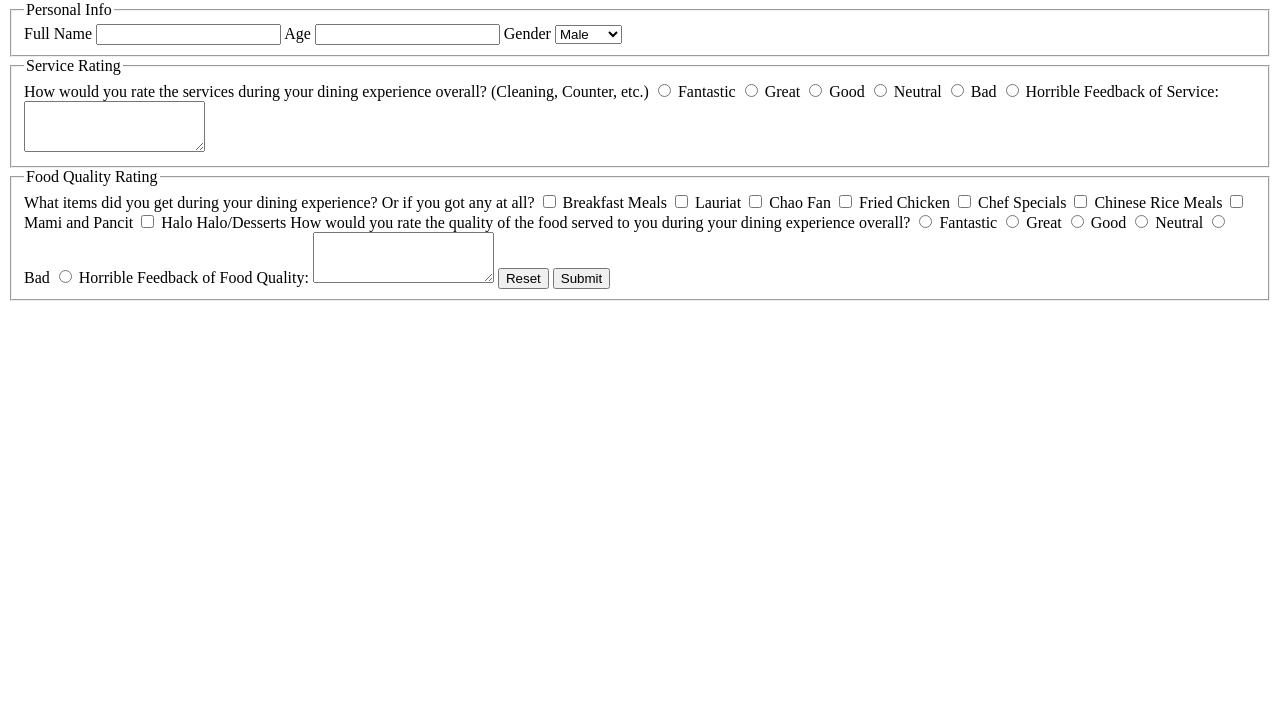
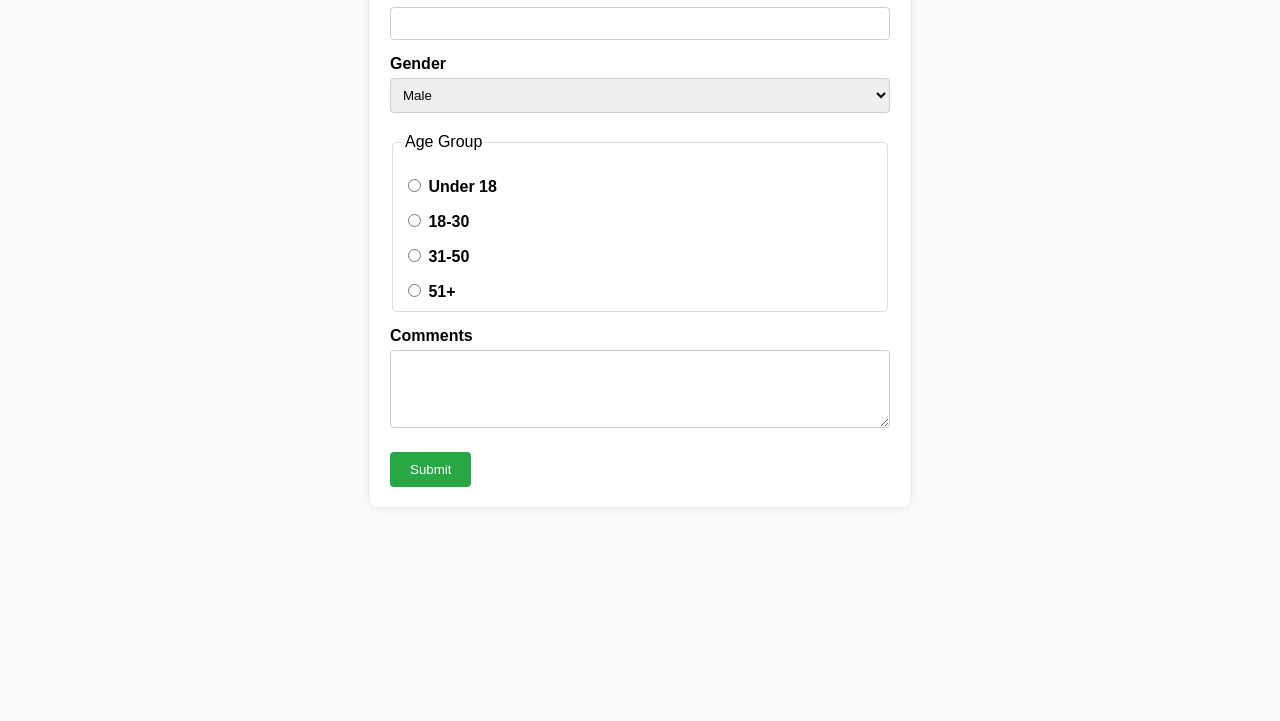
Before and after one commit to MlnchlcMss/survey-form, a plain HTML site: page index.html in a window 1280 px wide. Shown: the part 79-800 px from the top of the page. Drawn offline with Linux system fonts and the light colour scheme.

Commit message:
Update index.html

```diff
--- a/index.html
+++ b/index.html
@@ -1,105 +1,195 @@
 <!DOCTYPE html>
-<html>
-<head>
-  <title>Chowking Survey</title>
-    <link rel="stylesheet" href="styles.css">
+<!-- saved from url=(0014)about:internet -->
+<html><head><meta http-equiv="Content-Type" content="text/html; charset=windows-1252">
+
+  <title>Simple Google Form</title>
+
+  <style>
+
+    body {
+
+      font-family: Arial, sans-serif;
+
+      background: #f9f9f9;
+
+      padding: 20px;
+
+    }
+
+    form {
+
+      background: #fff;
+
+      padding: 20px;
+
+      max-width: 500px;
+
+      margin: auto;
+
+      border-radius: 8px;
+
+      box-shadow: 0 0 10px rgba(0,0,0,0.1);
+
+    }
+
+    label {
+
+      display: block;
+
+      margin-top: 15px;
+
+      font-weight: bold;
+
+    }
+
+    input[type="text"],
+
+    select,
+
+    textarea {
+
+      width: 100%;
+
+      padding: 8px;
+
+      margin-top: 5px;
+
+      border-radius: 4px;
+
+      border: 1px solid #ccc;
+
+      box-sizing: border-box;
+
+    }
+
+    fieldset {
+
+      margin-top: 20px;
+
+      padding: 10px;
+
+      border-radius: 5px;
+
+      border: 1px solid #ddd;
+
+    }
+
+    button {
+
+      margin-top: 20px;
+
+      padding: 10px 20px;
+
+      background: #28a745;
+
+      color: white;
+
+      border: none;
+
+      border-radius: 4px;
+
+      cursor: pointer;
+
+    }
+
+    button:hover {
+
+      background: #218838;
+
+    }
+
+  </style>
+
 </head>
+
 <body>
-<h1> Chowking Dining Experience Survey </h1>
-<form id="ChowkingForm">
 
-<fieldset>
-  <legend>Personal Info</legend>
 
-  <label for="Fname">Full Name</label>
-  <input type="text" name="name" id="Fname" required>
 
-  <label for="Age">Age</label>
-  <input type="number" name="age" id="Age" required>
+<form id="googleForm">
 
-  <label for="Gender">Gender</label>
-  <select name="gender" id="Gender">
+  <label for="name">Name</label>
+
+  <input type="text" name="name" id="name" required="">
+
+
+
+  <label for="gender">Gender</label>
+
+  <select name="gender" id="gender">
+
     <option value="Male">Male</option>
+
     <option value="Female">Female</option>
-    <option value="Other">Abstain</option>
+
+    <option value="Other">Other</option>
+
   </select>
 
-</fieldset>
-
- <fieldset>
-  <legend>Service Rating</legend>
-
-  <label> How would you rate the services during your dining experience overall? (Cleaning, Counter, etc.) </label>
-  <label><input type="radio" name="rating_service" value="5" required> Fantastic</label>
-  <label><input type="radio" name="rating_service" value="4"> Great</label>
-  <label><input type="radio" name="rating_service" value="3"> Good</label>
-  <label><input type="radio" name="rating_service" value="2"> Neutral</label>
-  <label><input type="radio" name="rating_service" value="1"> Bad</label>
-  <label><input type="radio" name="rating_service" value="0"> Horrible</label>
 
 
-  <label> Feedback of Service:
-    <textarea name="feedback_service" id="feedback1" rows="3"></textarea>
-  </label>
+  <fieldset>
+
+    <legend>Age Group</legend>
+
+    <label><input type="radio" name="ageGroup" value="Under 18"> Under 18</label>
+
+    <label><input type="radio" name="ageGroup" value="18-30"> 18-30</label>
+
+    <label><input type="radio" name="ageGroup" value="31-50"> 31-50</label>
+
+    <label><input type="radio" name="ageGroup" value="51+"> 51+</label>
+
+  </fieldset>
 
 
-</fieldset>
 
-<fieldset>
+  <label for="comments">Comments</label>
 
-  <legend>Food Quality Rating</legend>
-
-  <label>What items did you get during your dining experience? Or if you got any at all?</label>
-  <label><input type="checkbox" name="food" value="bm1"> Breakfast Meals</label>
-  <label><input type="checkbox" name="food" value="l1"> Lauriat</label>
-  <label><input type="checkbox" name="food" value="cf"> Chao Fan</label>
-  <label><input type="checkbox" name="food" value="fc1"> Fried Chicken</label>
-  <label><input type="checkbox" name="food" value="cs1"> Chef Specials</label>
-  <label><input type="checkbox" name="food" value="cr1"> Chinese Rice Meals</label>
-  <label><input type="checkbox" name="food" value="mp1"> Mami and Pancit</label>
-  <label><input type="checkbox" name="food" value="hhd1"> Halo Halo/Desserts</label>
+  <textarea name="comments" id="comments" rows="4"></textarea>
 
 
-  <label>How would you rate the quality of the food served to you during your dining experience overall?</label>
-  <label><input type="radio" name="rating_food" value="5" required> Fantastic</label>
-  <label><input type="radio" name="rating_food" value="4"> Great</label>
-  <label><input type="radio" name="rating_food" value="3"> Good</label>
-  <label><input type="radio" name="rating_food" value="2"> Neutral</label>
-  <label><input type="radio" name="rating_food" value="1"> Bad</label>
-  <label><input type="radio" name="rating_food" value="0"> Horrible</label>
+
+  <button type="submit">Submit</button>
+
+</form>
 
 
-  <label> Feedback of Food Quality:
-    <textarea name="feedback_food" id="feedback2" rows="3"></textarea>
-  </label>
-    <button type="reset">Reset</button>
-    <button type="submit">Submit</button>
-</form>
 
 <script>
-  const scriptURL = 'https://script.google.com/macros/s/AKfycbz_8lOoHNiKMXjelD7cQcQKbHR6xESZhXuNO6aELG9Z_Xxji3KkxtxkaLm3uJ8N2WI/exec';
-  const form = document.getElementById('ChowkingForm');
+
+  const scriptURL = 'https://script.google.com/macros/s/AKfycby3AsCpg6VqD3vJ009jeFGxKnEuH9FKYGyqGz7zS2LyQkCk5roWRmj8HeoE0dLsBWTefQ/exec';
+
+  const form = document.getElementById('googleForm');
+
+
+
+//When the user clicks the submit button, this function runs.
 
   form.addEventListener('submit', e => {
 
-    const foodCheckboxes = document.querySelectorAll('input[name="food"]');
-    const isFoodSelected = Array.from(foodCheckboxes).some(checkbox => checkbox.checked);
+    e.preventDefault(); //This stops the browser’s default action of reloading
 
-    if (!isFoodSelected) {
-      alert("Please select at least one food item.");
-      e.preventDefault();
-      return;
-    }
+    fetch(scriptURL, { method: 'POST', body: new FormData(form)})
 
-    e.preventDefault();
-    fetch(scriptURL, { method: 'POST', body: new FormData(form)})
       .then(response => {
+
         alert("Form submitted successfully!");
+
         form.reset();
+
       })
+
       .catch(error => alert('Error!', error.message));
+
   });
+
 </script>
 
-</body>
-</html>
+
+
+
+
+
+
+ </body></html>
```
